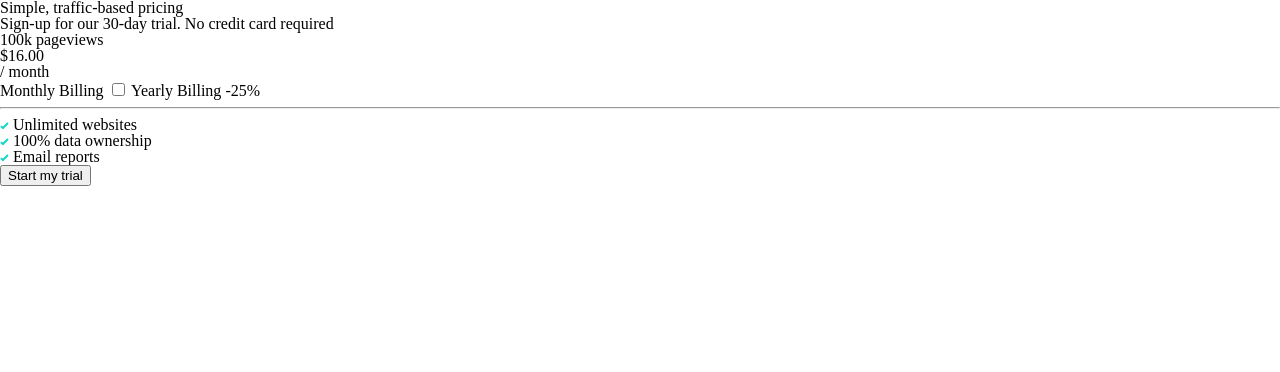
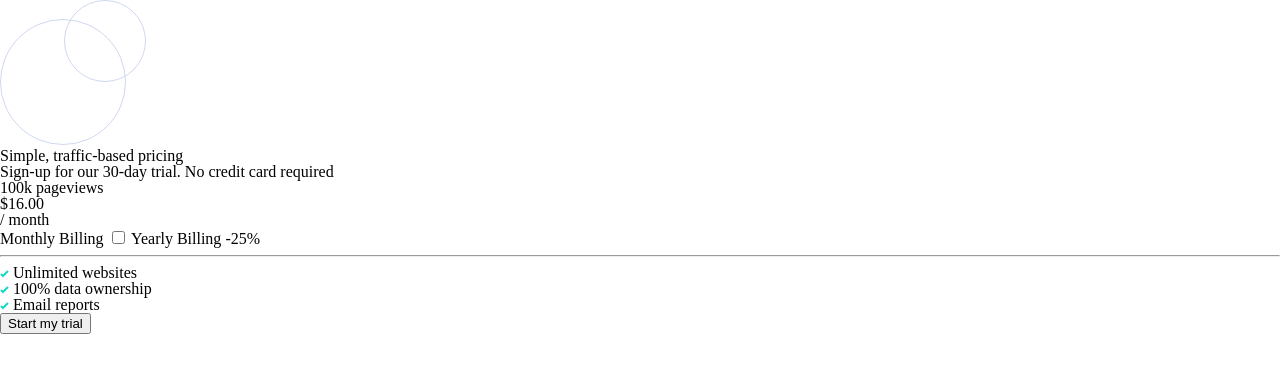
Before and after one commit to jeremylloyd/Frontend-Mentor-Interactive-Pricing-Component, a plain HTML site: page index.html in a window 1280 px wide. Drawn offline with Linux system fonts and the light colour scheme.

Commit message:
Added missing bg picture

```diff
--- a/index.html
+++ b/index.html
@@ -14,6 +14,7 @@
 <body>
   <main class="panel">
     <header class="panel__header">
+      <img src="./images/pattern-circles.svg" alt="" class="panel__bg">
       <h1 class="panel__title">Simple, traffic-based pricing</h1>
       <p>
         <span>Sign-up for our 30-day trial.</span>
```
